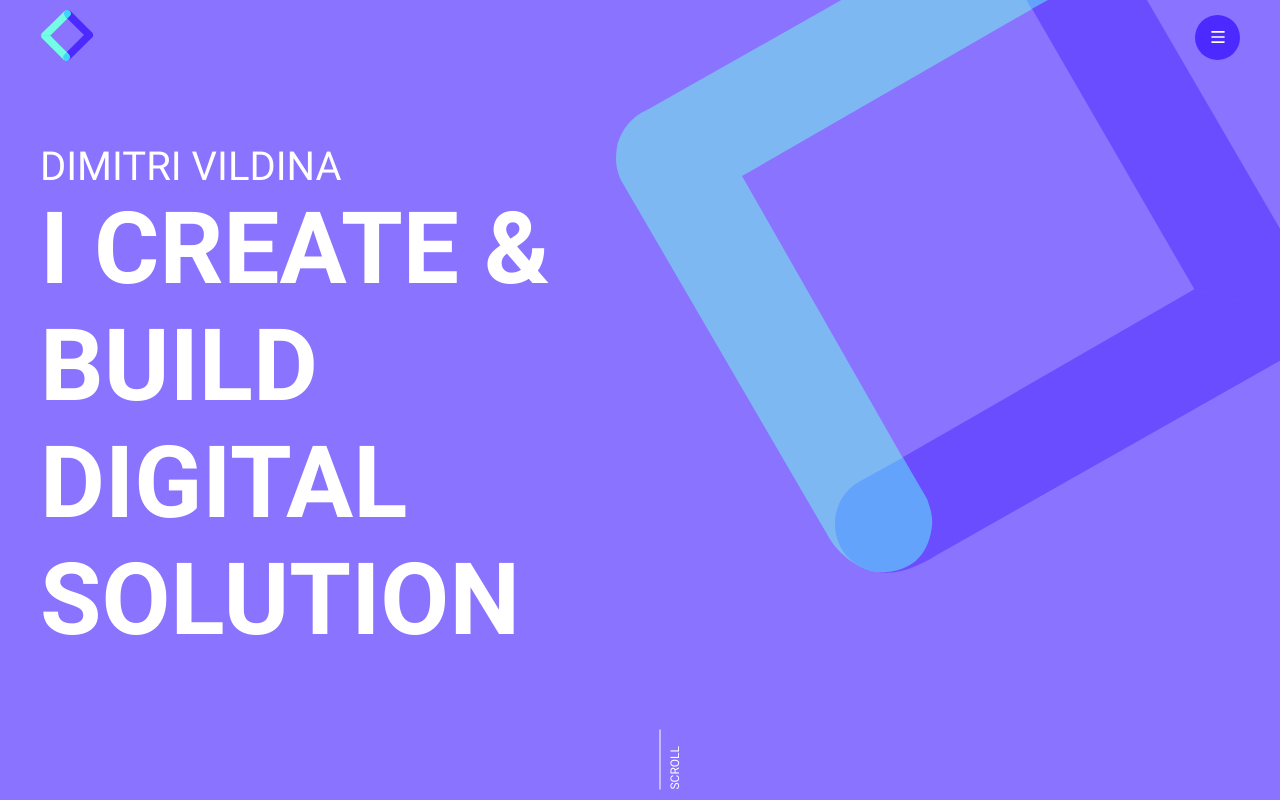
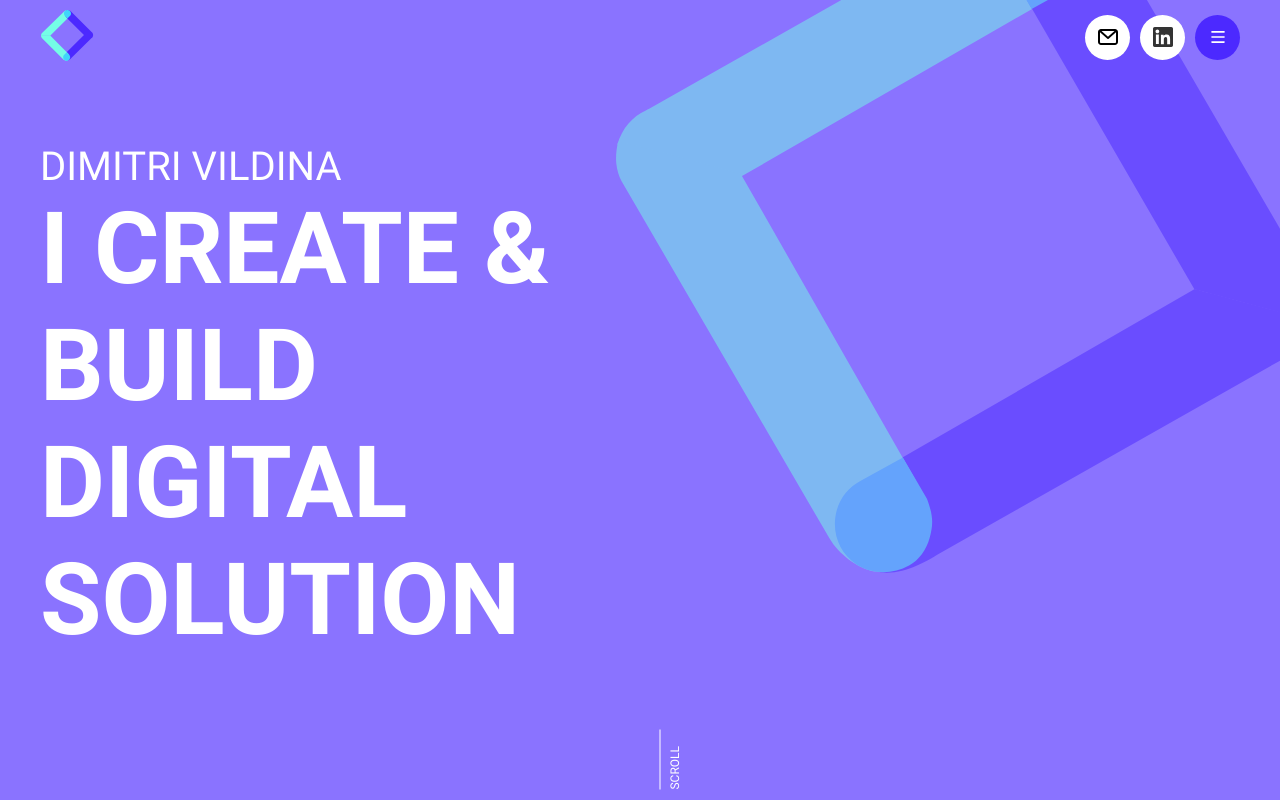
Before and after one commit to DimitriVld/my-website, a React (Create React App) app: page / in a window 1280 px wide. Shown: the top 800 px of the page. Built offline with nearby package versions, Linux system fonts and the light colour scheme; no server answers.

Commit message:
Add link in header

```diff
--- a/src/asset/style/view/component/header.scss
+++ b/src/asset/style/view/component/header.scss
@@ -14,7 +14,13 @@
       height: 38px;
   }
 
-  &-burger {
+  &-btnWrap {
+    display: flex;
+    align-items: center;
+    justify-content: center;
+  }
+
+  &-btn {
     display: flex;
     align-items: center;
     justify-content: center;
@@ -23,6 +29,15 @@
     padding: 5px;
     background-color: $color-blue;
     border-radius: 100%;
+    margin-left: 10px;
+
+    &.is-white {
+      background-color: $color-white;
+    }
+
+    span {
+      line-height: 0;
+    }
   }
 
   &-burgerIcon {
--- a/src/views/component/Header.js
+++ b/src/views/component/Header.js
@@ -2,6 +2,8 @@ import React from 'react';
 import { Link } from 'react-router-dom';
 import LogoIcon from '../icon/Logo';
 import BurgerIcon from '../icon/Burger';
+import LinkedinIcon from '../icon/Linkedin';
+import EmailIcon from '../icon/Email';
 
 const Header = (props) => {
   return (
@@ -11,8 +13,17 @@ const Header = (props) => {
           <LogoIcon class='s-header-logo' />
         </Link>
 
-        <div className="c-header-burger cursor-p" onClick={() => props.funcToggleMenu()}>
-          <BurgerIcon class='c-header-burgerIcon'/>
+        <div className='c-header-btnWrap'>
+          <a href="mailto:contact@dimitri-dev.com" className='c-header-btn is-white'>
+            <EmailIcon />
+          </a>
+          <a href='https://www.linkedin.com/in/dimitrivildina/' className='c-header-btn is-white'>
+            <LinkedinIcon />
+          </a>
+
+          <div className="c-header-btn cursor-p" onClick={() => props.funcToggleMenu()}>
+            <BurgerIcon class='c-header-burgerIcon'/>
+          </div>
         </div>
       </div>
     </div>
--- /dev/null
+++ b/src/views/icon/Email.js
@@ -0,0 +1,11 @@
+import React from 'react';
+
+const EmailIcon = (props) => {
+  return (
+    <span  className={`${props.class ? props.class : ''}`}>
+      <svg fill="none" height="24" viewBox="0 0 24 24" width="24" xmlns="http://www.w3.org/2000/svg"><path clip-rule="evenodd" d="m19 4c1.6569 0 3 1.34315 3 3v10c0 1.6569-1.3431 3-3 3h-14c-1.65685 0-3-1.3431-3-3v-10c0-1.65685 1.34315-3 3-3zm1 3.328-7.3415 6.4246c-.3456.3024-.8474.3276-1.2191.0756l-.0979-.0756-7.3415-6.4236v9.671c0 .5523.44772 1 1 1h14c.5523 0 1-.4477 1-1zm-1.52-1.328h-12.962l6.482 5.6712z" fill="currentColor" fill-rule="evenodd"/></svg>
+    </span>
+    );
+  }
+
+  export default EmailIcon;
--- /dev/null
+++ b/src/views/icon/Linkedin.js
@@ -0,0 +1,13 @@
+import React from 'react';
+
+const LinkedinIcon = (props) => {
+  return (
+    <span  className={`${props.class ? props.class : ''}`}>
+      <svg width="24" height="24" viewBox="0 0 24 24" fill="none" xmlns="http://www.w3.org/2000/svg">
+        <path fill-rule="evenodd" clip-rule="evenodd" d="M20.3292 2C21.252 2 22 2.74752 22 3.67079V20.3292C22 21.252 21.2525 22 20.3292 22H3.67079C2.74804 22 2 21.2525 2 20.3292V3.67079C2 2.74804 2.74752 2 3.67079 2H20.3292ZM15.5187 9.5C14.0993 9.5 13.1281 10.1274 12.6957 10.8563L12.625 10.9858V9.625H9.91667V19.2083H12.8333V14.5662C12.8333 13.0104 13.4062 12.0208 14.7833 12.0208C15.7331 12.0208 16.1316 12.8607 16.1644 14.358L16.1667 14.5662V19.2083H19.0833V13.9154C19.0833 11.0575 18.3996 9.5 15.5187 9.5ZM7.83333 9.5H4.91667V19.0833H7.83333V9.5ZM6.375 4.5C5.33958 4.5 4.5 5.33958 4.5 6.375C4.5 7.41042 5.33958 8.25 6.375 8.25C7.41042 8.25 8.25 7.41042 8.25 6.375C8.25 5.33958 7.41042 4.5 6.375 4.5Z" fill="#333333"/>
+      </svg>
+    </span>
+    );
+  }
+
+  export default LinkedinIcon;
```
Also changed, not shown: src/views/icon/Devices.js (indentation only).
